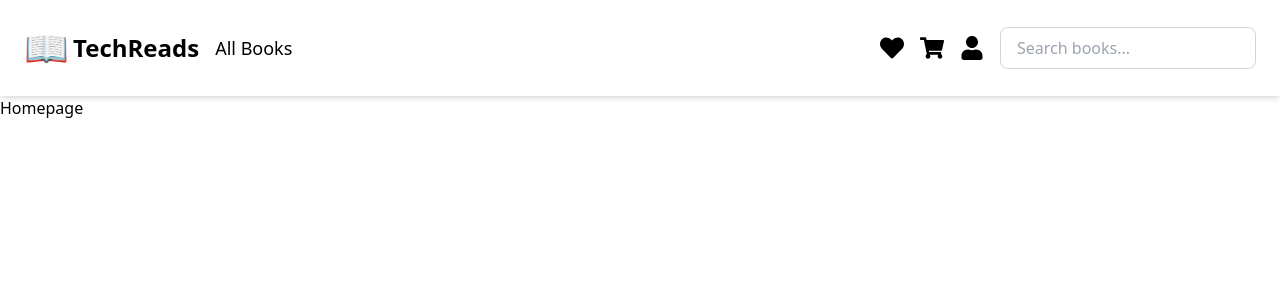
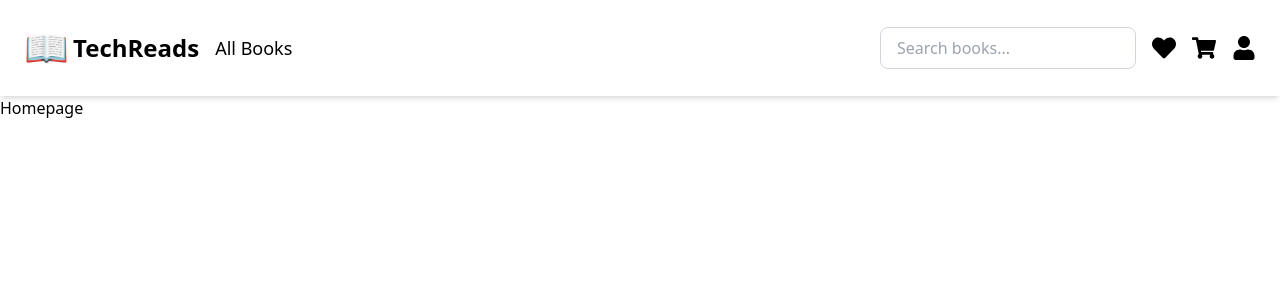
Before and after one commit to Denkogei/TechReads-frontend, a React (Vite) app in the folder techreads/: page / in a window 1280 px wide. Shown: the top 300 px of the page. Built offline with nearby package versions, Linux system fonts and the light colour scheme.

Commit message:
added react router to make home and all books clickable

```diff
--- a/techreads/src/components/Navbar.jsx
+++ b/techreads/src/components/Navbar.jsx
@@ -15,15 +15,15 @@
       </div>
 
 
-      <div className="flex items-center space-x-4 ml-auto">
-        <FaHeart className="text-2xl cursor-pointer hover:text-black" />
-        <FaShoppingCart className="text-2xl cursor-pointer hover:text-black" />
-        <FaUser className="text-2xl cursor-pointer hover:text-black" />
+      <div className="flex items-center space-x-4">
         <input
           type="text"
           placeholder="Search books..."
           className="w-64 px-4 py-2 border border-gray-300 rounded-lg focus:outline-none focus:ring-2 focus:ring-blue-500"
         />
+        <FaHeart className="text-2xl cursor-pointer hover:text-black" />
+        <FaShoppingCart className="text-2xl cursor-pointer hover:text-black" />
+        <FaUser className="text-2xl cursor-pointer hover:text-black" />
       </div>
     </nav>
   );
```
